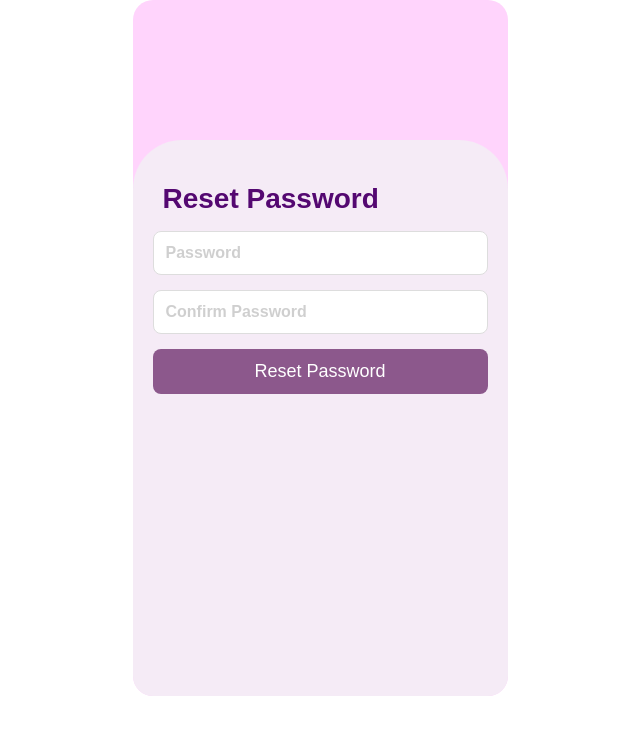
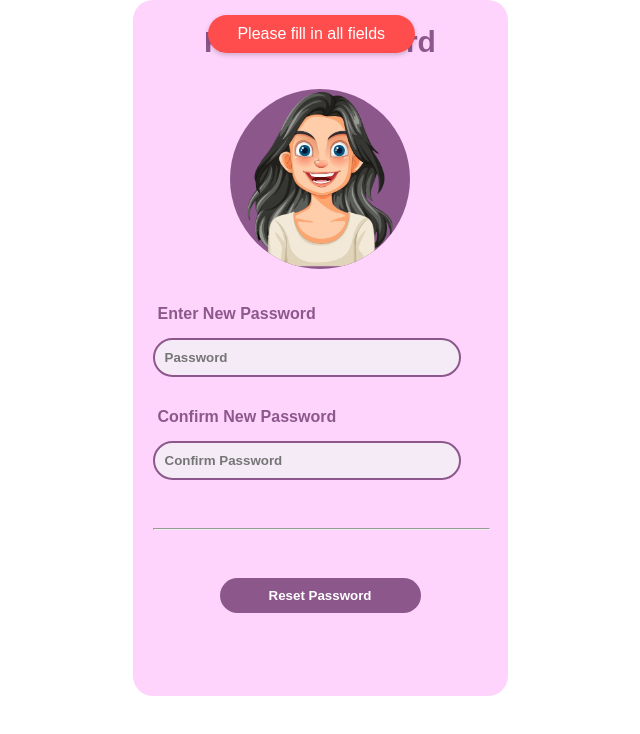
Before and after one commit to SivaG2002/period-tracker, a React (Create React App) app: page /reset-password in a window 1280 px wide. Both pictures are taken after a click on the button "Reset Password". Shown: the top 734 px of the page, without its empty margins (320-960 px from the left). Built offline with nearby package versions, Linux system fonts and the light colour scheme.

Commit message:
Add Landing component and enhance ForgotPassword and ResetPassword components with improved styling and functionality

```diff
--- a/src/App.js
+++ b/src/App.js
@@ -7,6 +7,7 @@ import ResetPassword from './components/ResetPassword';
 import Home from './components/Home';
 import './App.css';
 import Front from './components/Front';
+import Landing from './components/Landing';
 
 function App() {
   return (
@@ -14,6 +15,7 @@ function App() {
       <div className="mobile-viewport">
         <Routes>
           <Route path="/front" element={<Front />} />
+          <Route path="/landing" element={<Landing />} />
           <Route path="/login" element={<Login />} />
           <Route path="/signup" element={<SignUp />} />
           <Route path="/forgot-password" element={<ForgotPassword />} />
--- a/src/components/ForgotPassword.js
+++ b/src/components/ForgotPassword.js
@@ -251,7 +251,9 @@ const ForgotPassword = () => {
                         border: 'none',
                         marginTop: '20px',
                         fontWeight: 'bold',
-                        cursor: 'pointer'
+                        cursor: 'pointer',
+                        width: '60%',
+                        marginLeft: '20%'
                     }}
                 >
                     Verify OTP
--- a/src/components/Front.js
+++ b/src/components/Front.js
@@ -1,6 +1,23 @@
-import React from 'react';
+import React, { useEffect } from 'react';
+import { useNavigate } from 'react-router-dom';
 
 const CirlImageAnimation = () => {
+  const navigate = useNavigate();
+
+  useEffect(() => {
+    // Calculate the total time for the last animation to complete
+    // Last letter ('l') has index 3, so delay is 3 * 0.2s = 0.6s, plus 2s animation duration
+    const totalAnimationTime = (3 * 0.2 + 2) * 1000; // 2.6s in milliseconds
+
+    const timer = setTimeout(() => {
+      // Redirect to the next route after the last animation completes
+      navigate('/landing');
+    }, totalAnimationTime);
+
+    // Cleanup the timer on component unmount
+    return () => clearTimeout(timer);
+  }, [navigate]);
+
   return (
     <div className="mobile-viewport">
       <div style={{
@@ -28,7 +45,7 @@ const CirlImageAnimation = () => {
             style={{
               width: '120px',
               height: '295px',
-              filter: 'brightness(70%) contrast(120%)' // Increased contrast for sharpness
+              filter: 'brightness(70%) contrast(120%)'
             }}
           />
         </div>
@@ -64,7 +81,7 @@ const CirlImageAnimation = () => {
                     height: letter === 'i' || letter === 'r' ? '35px' : '55px',
                     transform: letter === 'l' ? 'rotate(-10deg)' : 'none',
                     transformOrigin: letter === 'l' ? 'bottom center' : 'center',
-                    filter: 'brightness(70%) contrast(120%)', // Increased contrast for sharpness
+                    filter: 'brightness(70%) contrast(120%)',
                     position: letter === 'l' ? 'relative' : 'static',
                     top: letter === 'l' ? '-5px' : '0'
                   }}
--- /dev/null
+++ b/src/components/Landing.js
@@ -0,0 +1,115 @@
+import React from 'react';
+import { motion } from 'framer-motion';
+import { useNavigate } from 'react-router-dom';
+
+const Landing = () => {
+  const navigate = useNavigate();
+
+  const handleLogin = () => {
+    // In a real app, this would handle login logic
+    navigate('/login'); // Redirect to home after login (adjust as needed)
+  };
+
+  const handleSignUpRedirect = () => {
+    navigate('/signup');
+  };
+
+  return (
+    <motion.div
+      initial={{ opacity: 0 }}
+      animate={{ opacity: 1 }}
+      exit={{ opacity: 0 }}
+      transition={{ duration: 1, ease: "easeInOut" }}
+      style={{
+        height: '100%',
+        display: 'flex',
+        flexDirection: 'column',
+        alignItems: 'center',
+        justifyContent: 'center',
+        backgroundColor: '#ffd4fc', // Light pink background
+        position: 'relative'
+      }}
+    >
+      <h1 style={{
+        color: '#000000',
+        fontSize: '28px',
+        fontWeight: 'bold',
+        marginBottom: '20px',
+        textAlign: 'center',
+        fontFamily: "'Delm Medium', sans-serif"
+      }}>
+        Hey There, Beautiful!
+      </h1>
+      <p style={{
+        color: '#000000',
+        fontSize: '18px',
+        fontWeight: 'lighter',
+        marginBottom: '30px',
+        textAlign: 'center',
+        fontFamily: "'Delm Medium', sans-serif"
+      }}>
+        Welcome to Period's Tracking App
+      </p>
+
+      <div style={{ marginBottom: '40px' }}>
+        <img
+          src={process.env.PUBLIC_URL + '/landing.png'} // Image path from public directory
+          alt="Welcome Illustration"
+          style={{
+            width: '250px',
+            height: 'auto',
+            objectFit: 'contain'
+          }}
+        />
+      </div>
+
+      <button
+        onClick={handleLogin}
+        style={{
+          background: '#ffffff',
+          color: '#000000',
+          borderRadius: '50px',
+          padding: '12px 30px',
+          border: '2px solid #000000',
+          fontWeight: 'bold',
+          cursor: 'pointer',
+          marginBottom: '15px',
+          width: '60%',
+          fontSize: '16px',
+          boxShadow: '0 4px 6px rgba(0,0,0,0.1)'
+        }}
+      >
+        LOG IN
+      </button>
+
+      <p style={{
+        color: '#000000',
+        fontSize: '14px',
+        marginBottom: '15px',
+        textAlign: 'center'
+      }}>
+        Don't have an account?
+      </p>
+
+      <button
+        onClick={handleSignUpRedirect}
+        style={{
+          background: '#ffffff',
+          color: '#000000',
+          borderRadius: '50px',
+          padding: '12px 30px',
+          border: '2px solid #000000',
+          fontWeight: 'bold',
+          cursor: 'pointer',
+          width: '60%',
+          fontSize: '16px',
+          boxShadow: '0 4px 6px rgba(0,0,0,0.1)'
+        }}
+      >
+        SIGN UP
+      </button>
+    </motion.div>
+  );
+};
+
+export default Landing;
--- a/src/components/ResetPassword.js
+++ b/src/components/ResetPassword.js
@@ -1,13 +1,179 @@
-import React from 'react';
+import React, { useState } from 'react';
+import { motion } from 'framer-motion';
 
 const ResetPassword = () => {
+  const [password, setPassword] = useState('');
+  const [confirmPassword, setConfirmPassword] = useState('');
+  const [notification, setNotification] = useState({
+    show: false,
+    message: '',
+    isSuccess: false
+  });
+
+  const showNotification = (message, isSuccess) => {
+    setNotification({ show: true, message, isSuccess });
+    setTimeout(() => {
+      setNotification({ show: false, message: '', isSuccess: false });
+    }, 3000);
+  };
+
+  const handleResetPassword = () => {
+    if (!password || !confirmPassword) {
+      showNotification('Please fill in all fields', false);
+      return;
+    }
+    if (password !== confirmPassword) {
+      showNotification('Passwords do not match', false);
+      return;
+    }
+    // In a real app, here you would call an API to reset the password
+    showNotification('Password reset successful ✓', true);
+    // Optionally redirect to another page after success
+    // useNavigate() could be used here if needed
+  };
+
   return (
-    <div className="auth-container">
-      <h2>Reset Password</h2>
-      <input type="password" placeholder="Password" className="rounded-input" />
-      <input type="password" placeholder="Confirm Password" className="rounded-input" />
-      <button className="primary-btn">Reset Password</button>
-    </div>
+    <motion.div
+      initial={{ opacity: 0 }}
+      animate={{ opacity: 1 }}
+      exit={{ opacity: 0 }}
+      transition={{ duration: 1, ease: "easeInOut" }}
+      style={{
+        height: '100%',
+        display: 'flex',
+        flexDirection: 'column',
+        position: 'relative',
+         // Light pink background from the image
+          }}
+            >
+          {notification.show && (
+            <motion.div
+              initial={{ y: -50, opacity: 0 }}
+              animate={{ y: 0, opacity: 1 }}
+              style={{
+            marginLeft: '20%',
+            position: 'absolute',
+            borderRadius: '50px',
+            top: '15px',
+            width: '50%',
+            left: 0,
+            right: 0,
+            padding: '10px',
+            backgroundColor: notification.isSuccess ? '#05c880' : '#ff4d4d',
+            color: 'white',
+            textAlign: 'center',
+            zIndex: 10,
+            boxShadow: '0 2px 5px rgba(0,0,0,0.2)'
+              }}
+            >
+              {notification.message}
+            </motion.div>
+          )}
+
+          <h2 style={{
+            color: '#8c588c',
+            marginBottom: '30px',
+            textAlign: 'center',
+            fontFamily: "'Delm Medium', sans-serif",
+            fontSize: '30px',
+            fontWeight: 'bolder'
+          }}>
+            Reset Password
+          </h2>
+
+          <div style={{ display: 'flex', justifyContent: 'center', marginBottom: '20px' }}>
+            <img
+              src="/happy.png" // Correct path format for public assets
+          alt="Woman"
+          style={{
+            width: '180px',
+            height: '180px',
+            objectFit: 'contain',
+            background: '#8c588c',
+            borderRadius: '50%'
+          }}
+        />
+      </div>
+
+      <motion.div
+        style={{ display: 'flex', flexDirection: 'column', padding: '0 20px', flex: 1 }}
+        initial={{ opacity: 0 }}
+        animate={{ opacity: 1 }}
+        transition={{ delay: 0.3, duration: 0.8 }}
+      >
+        <p style={{
+          color: '#8c588c',
+          textAlign: 'left',
+          fontWeight: 'bold',
+          marginBottom: '15px',
+          marginLeft: '5px',
+          fontSize: '16px'
+        }}>
+          Enter New Password
+        </p>
+
+        <input
+          type="password"
+          placeholder="Password"
+          value={password}
+          onChange={(e) => setPassword(e.target.value)}
+          style={{
+            borderRadius: '50px',
+            fontWeight: 'bold',
+            width: '85%',
+            padding: '10px',
+            marginBottom: '15px',
+            border: '2px solid #8c588c',
+            background: '#f5ebf6'
+          }}
+        />
+
+<p style={{
+          color: '#8c588c',
+          textAlign: 'left',
+          fontWeight: 'bold',
+          marginBottom: '15px',
+          marginLeft: '5px',
+          fontSize: '16px'
+        }}>
+          Confirm New Password
+        </p>
+
+        <input
+          type="password"
+          placeholder="Confirm Password"
+          value={confirmPassword}
+          onChange={(e) => setConfirmPassword(e.target.value)}
+          style={{
+            borderRadius: '50px',
+            fontWeight: 'bold',
+            width: '85%',
+            padding: '10px',
+            marginBottom: '20px',
+            border: '2px solid #8c588c',
+            background: '#f5ebf6'
+          }}
+        />
+ <hr style={{ width: '100%', margin: '28px 0px' }} />
+        <button
+          onClick={handleResetPassword}
+          style={{
+            background: '#8c588c',
+            color: 'white',
+            borderRadius: '50px',
+            padding: '10px',
+            border: 'none',
+            marginTop: '20px',
+            fontWeight: 'bold',
+            cursor: 'pointer',
+            width: '60%',
+            marginLeft: '20%'
+          }}
+        >
+          Reset Password
+        </button>
+      </motion.div>
+    </motion.div>
   );
 };
 
```
Also changed, not shown: public/happy.png (added), public/landing.png (added).
